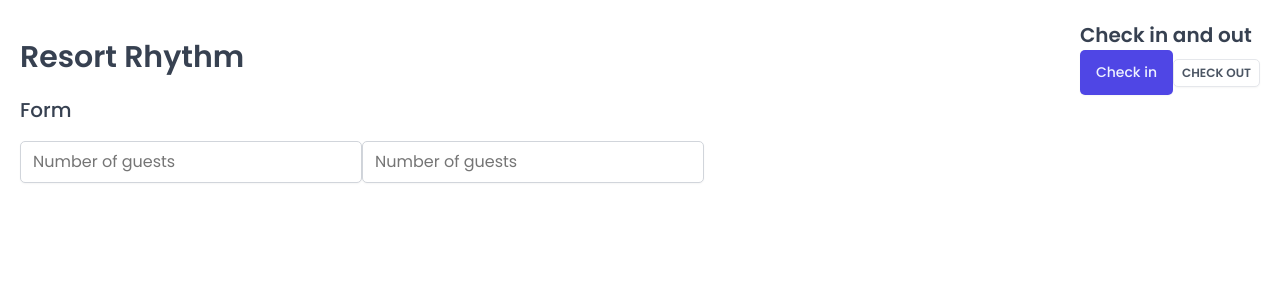
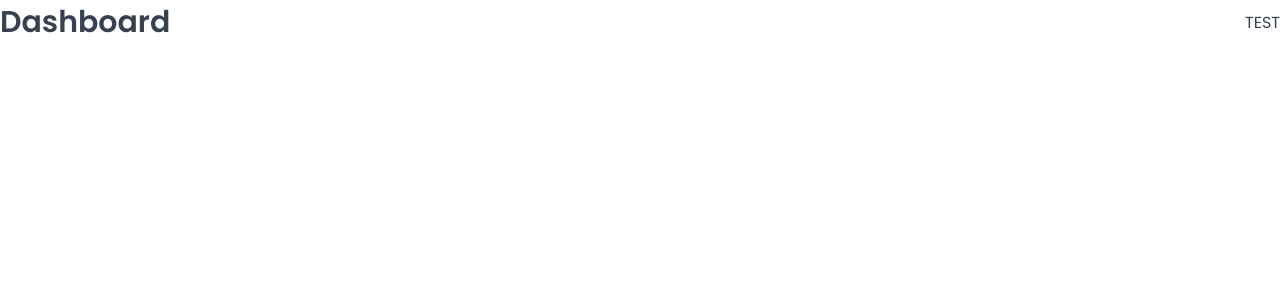
Before and after one commit to pranavaher/resort-rhythm, a React (Vite) app: page /dashboard in a window 1280 px wide. Shown: the top 300 px of the page. Built offline with nearby package versions, Linux system fonts and the light colour scheme; a web font is replaced by a local one.

Commit message:
Set up Pages and Routes.

```diff
--- a/package.json
+++ b/package.json
@@ -12,6 +12,7 @@
   "dependencies": {
     "react": "^18.2.0",
     "react-dom": "^18.2.0",
+    "react-router-dom": "^6.19.0",
     "styled-components": "^6.1.1"
   },
   "devDependencies": {
--- a/src/App.jsx
+++ b/src/App.jsx
@@ -1,40 +1,32 @@
-import styled from "styled-components";
+/* eslint-disable no-unused-vars */
 import GlobalStyles from "./styles/GlobalStyles";
-import Button from "./ui/Button";
-import Input from "./ui/Input";
-import Heading from "./ui/Heading";
-import Row from "./ui/Row";
-
-const StyledApp = styled.div`
-  padding: 20px;
-`;
+import { BrowserRouter, Navigate, Route, Routes } from "react-router-dom";
+import Dashboard from "./pages/Dashboard";
+import Bookings from "./pages/Bookings";
+import Cabins from "./pages/Cabins";
+import Users from "./pages/Users";
+import Settings from "./pages/Settings";
+import Account from "./pages/Account";
+import Login from "./pages/Login";
+import PageNotFound from "./pages/PageNotFound";
 
 function App() {
   return (
     <>
       <GlobalStyles />
-      <StyledApp>
-        <Row type="horizontal">
-          <Heading as="h1">Resort Rhythm</Heading>
-          <div>
-            <Heading as="h2">Check in and out</Heading>
-            <Button variation="primary" size="medium">
-              Check in
-            </Button>
-            <Button variation="secondary" size="small">
-              Check out
-            </Button>
-          </div>
-        </Row>
-
-        <Row type="vertical">
-          <Heading as="h3">Form</Heading>
-          <form>
-            <Input type="number" placeholder="Number of guests" />
-            <Input type="number" placeholder="Number of guests" />
-          </form>
-        </Row>
-      </StyledApp>
+      <BrowserRouter>
+        <Routes>
+          <Route index element={<Navigate replace to="dashboard" />} />
+          <Route path="dashboard" element={<Dashboard />} />
+          <Route path="bookings" element={<Bookings />} />
+          <Route path="cabins" element={<Cabins />} />
+          <Route path="users" element={<Users />} />
+          <Route path="settings" element={<Settings />} />
+          <Route path="account" element={<Account />} />
+          <Route path="login" element={<Login />} />
+          <Route path="*" element={<PageNotFound />} />
+        </Routes>
+      </BrowserRouter>
     </>
   );
 }
```
Also changed, not shown: 1 other file (tests, documents, lock files or other folders).
